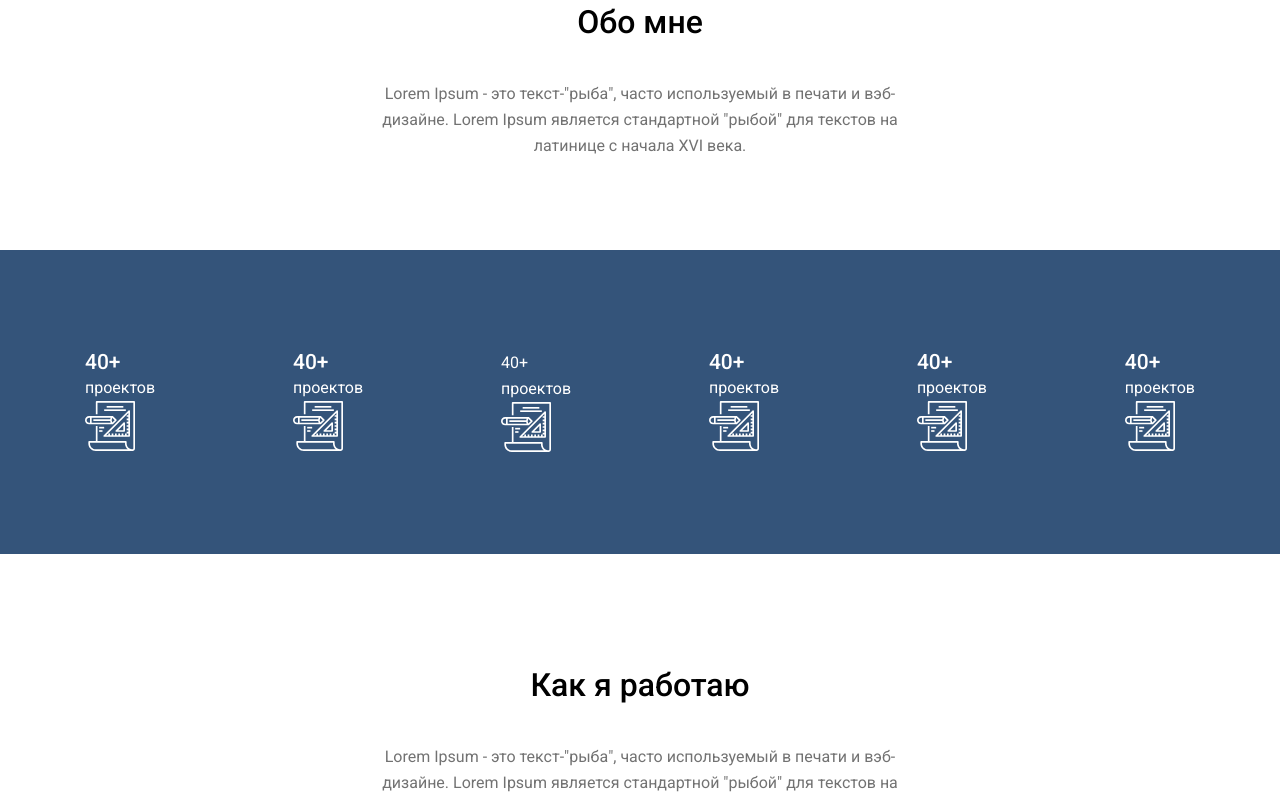
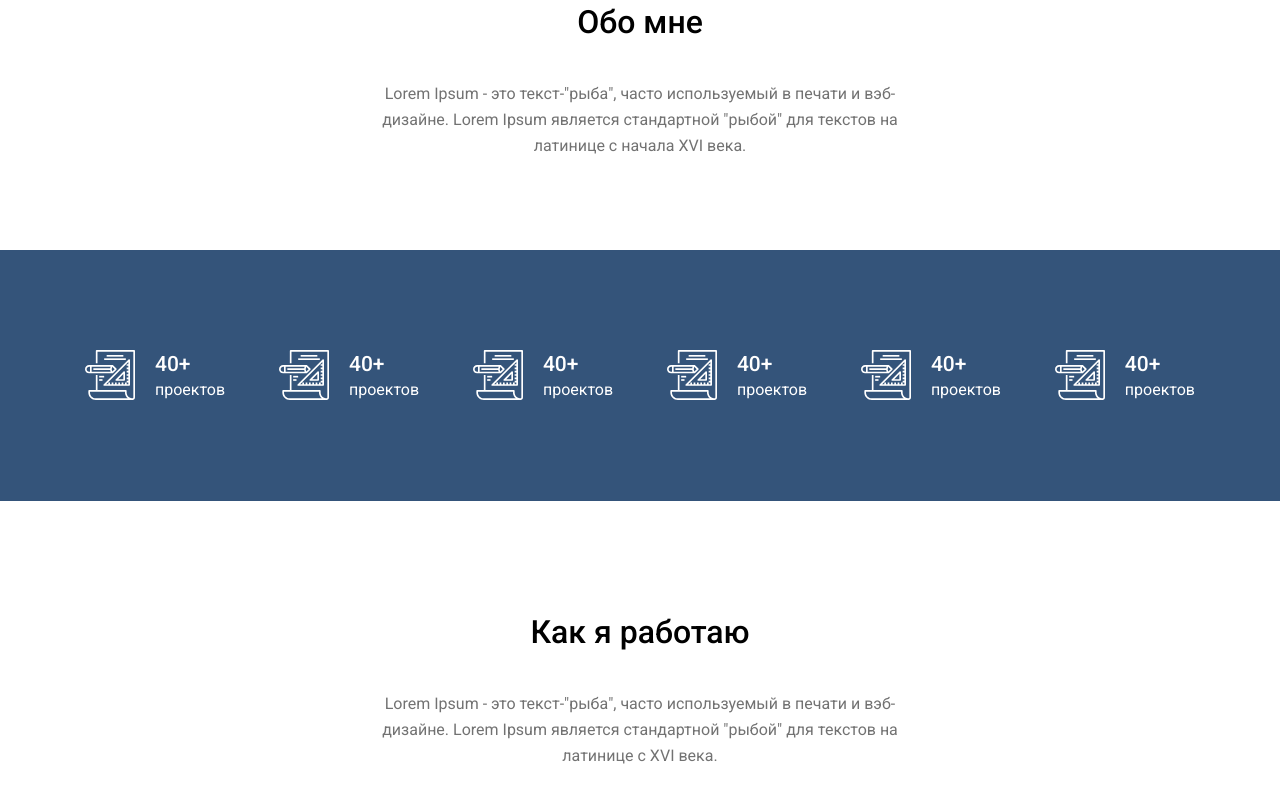
Before and after one commit to Dmytro-28/Simple-site, a plain HTML site: page index.html in a window 1280 px wide. Shown: the part 809-1604 px from the top of the page. Drawn offline with Linux system fonts and the light colour scheme.

Commit message:
исправление

```diff
--- a/assets/css/style.css
+++ b/assets/css/style.css
@@ -137,7 +137,7 @@ a {
 .expirience {
   background-color: var(--color-primery);
   color: var(--color-white);
-  padding: 100px 0 97px;
+  padding: 100px 0 96px;
 }
 
 .expirience__container {
@@ -146,7 +146,7 @@ a {
   justify-content: space-between;
 }
 
-.expirience__item {
+.expirience-item {
   display: flex;
   gap: var(--gap);
   flex-direction: row-reverse;
--- a/index.html
+++ b/index.html
@@ -60,7 +60,7 @@
 
     <section class="expirience">
       <div class="expirience__container container">
-        <h2 class="expirience__title visually-hidden">Мой опыт работы</h2>
+        <h2 class="expirience__title visually-hidden">Мой опыт роботы</h2>
         <div class="expirience-item">
           <div class="expirience-item__description">
             <p class="expirience-item__title">40+</p>
@@ -83,7 +83,7 @@
 
         <div class="expirience-item">
           <div class="expirience-item__description">
-            <p class="expirience-item__item__title">40+</p>
+            <p class="expirience-item__title">40+</p>
             <p class="expirience-item__text">проектов</p>
           </div>
           <div class="expirience-item__image">
```
